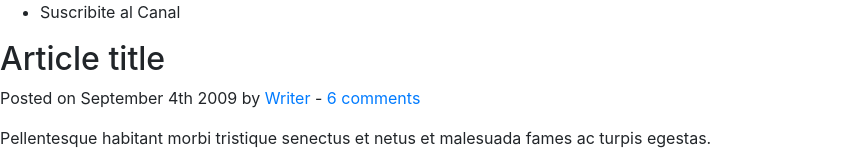
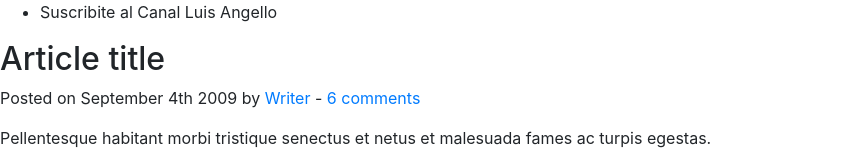
Before and after one commit to luisystems/demo-repo2, a plain HTML site: page index.html in a window 1280 px wide. Shown: the top 160 px of the page, without its empty margins (0-858 px from the left). Drawn offline with nearby package versions, Linux system fonts and the light colour scheme.

Commit message:
Nueva modificacion al index

```diff
--- a/index.html
+++ b/index.html
@@ -14,7 +14,7 @@
 	<header>
 		<nav>
 			<ul>
-				<li>Suscribite al Canal</li>
+				<li>Suscribite al Canal Luis Angello</li>
 			</ul>
 		</nav>
 	</header>
```
